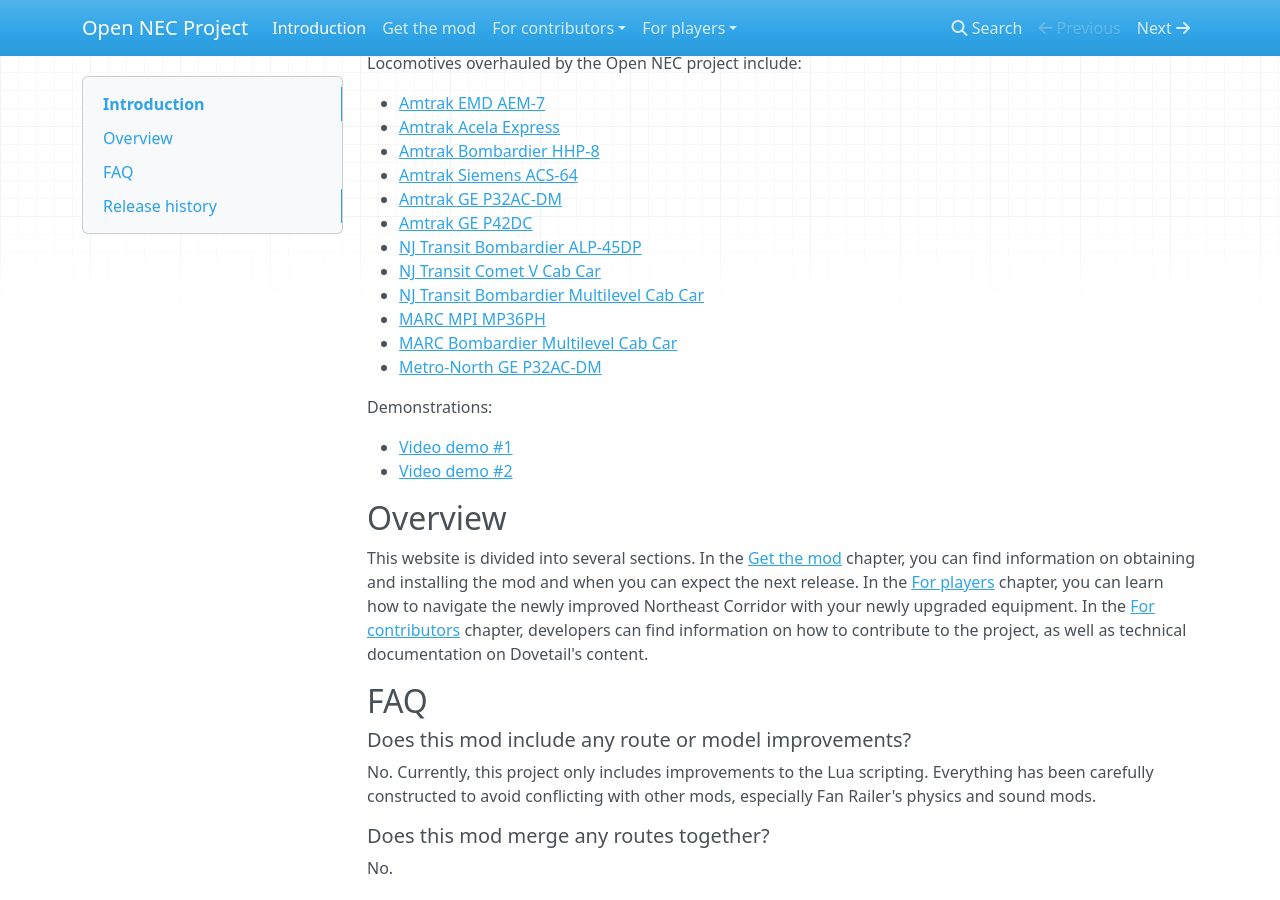
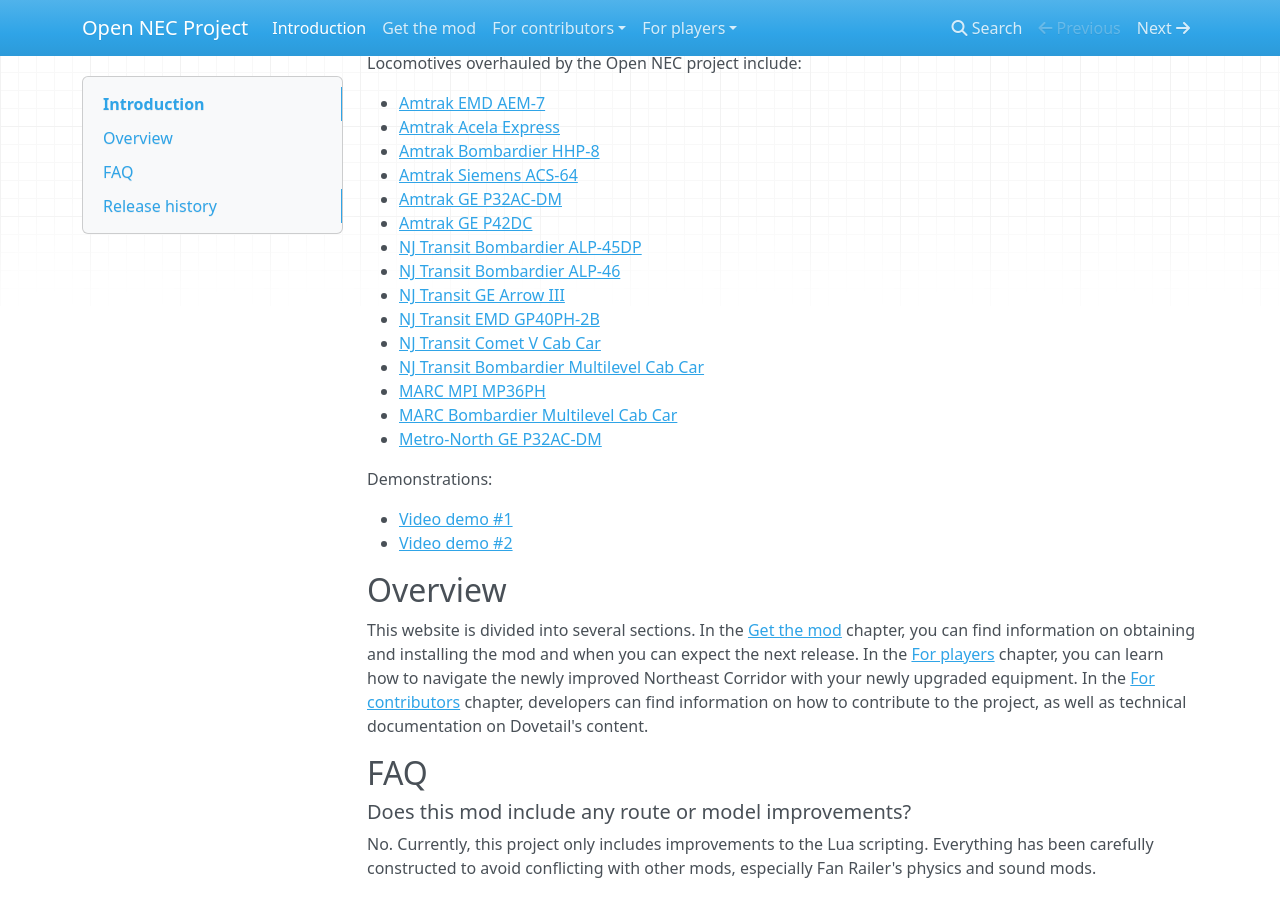
Before and after one commit to YoRyan/open-nec, an MkDocs documentation site: the page built from Docs/index.md, in a window 1280 px wide and 900 px high, scrolled down 933 px. Built offline with MkDocs 1.6.1, drawn with Linux system fonts in a browser that asks for light colours; nearby versions of some CDN libraries.

Commit message:
docs: sync up supported locos lists

```diff
--- a/Docs/index.md
+++ b/Docs/index.md
@@ -17,6 +17,9 @@
 - [Amtrak GE P32AC-DM](https://store.steampowered.com/app/896719/Train_Simulator_Hudson_Line_New_York__CrotonHarmon_Route_AddOn/)
 - [Amtrak GE P42DC](https://store.steampowered.com/app/1429754/Train_Simulator_Northeast_Corridor_Washington_DC__Baltimore_Route_AddOn/)
 - [NJ Transit Bombardier ALP-45DP](https://store.steampowered.com/app/325970/Train_Simulator_North_Jersey_Coast_Line_Route_AddOn/)
+- [NJ Transit Bombardier ALP-46](https://store.steampowered.com/app/258658/Train_Simulator_NJ_TRANSIT_ALP46_Loco_AddOn/)
+- [NJ Transit GE Arrow III](https://store.steampowered.com/app/500247/Train_Simulator_NJ_TRANSIT_Arrow_III_EMU_AddOn/)
+- [NJ Transit EMD GP40PH-2B](https://store.steampowered.com/app/325991/Train_Simulator_NJ_TRANSIT_GP40PH2B_Loco_AddOn/)
 - [NJ Transit Comet V Cab Car](https://store.steampowered.com/app/325970/Train_Simulator_North_Jersey_Coast_Line_Route_AddOn/)
 - [NJ Transit Bombardier Multilevel Cab Car](https://store.steampowered.com/app/325970/Train_Simulator_North_Jersey_Coast_Line_Route_AddOn/)
 - [MARC MPI MP36PH](https://store.steampowered.com/app/1429754/Train_Simulator_Northeast_Corridor_Washington_DC__Baltimore_Route_AddOn/)
```
